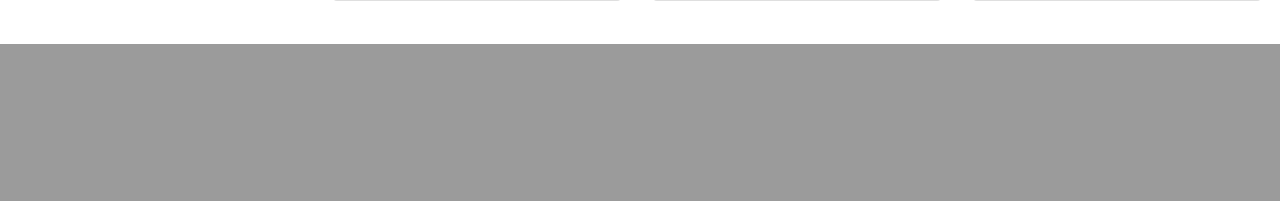
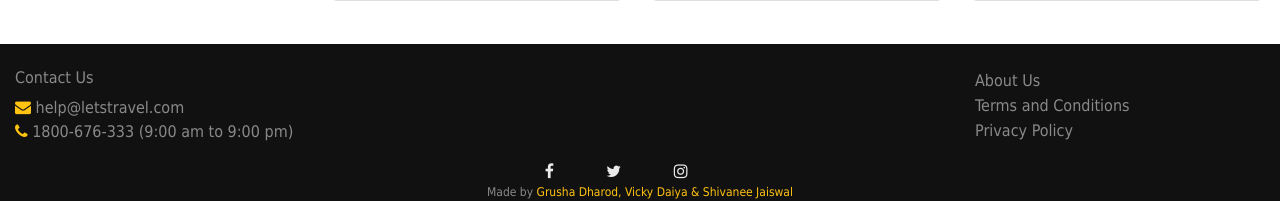
Before and after one commit to shivaneej/Letstravel, a PHP site: page /home.html in a window 1280 px wide. Shown: the part 1448-1649 px from the top of the page. Before the commit the page ends 1492 px from the top, so only its background shows below. Run offline with PHP 8.4, Linux system fonts and the light colour scheme.

Commit message:
#8 Added Footer

```diff
--- a/home.html
+++ b/home.html
@@ -8,6 +8,7 @@
 	<meta name="viewport" content="width=device-width,initial-scale=1">
 	<!--Bootstrap CSS-->
 	<link rel="stylesheet" href="https://stackpath.bootstrapcdn.com/bootstrap/4.1.3/css/bootstrap.min.css" integrity="sha384-MCw98/SFnGE8fJT3GXwEOngsV7Zt27NXFoaoApmYm81iuXoPkFOJwJ8ERdknLPMO" crossorigin="anonymous">
+	<link rel="stylesheet" href="https://maxcdn.bootstrapcdn.com/font-awesome/4.7.0/css/font-awesome.min.css">
 
 	<link rel="stylesheet" type="text/css" href="override.css">
 </head>
@@ -101,7 +102,6 @@
 			<div class="surveyText"> Can't decide where to go on your holiday? Take a quick survey and get instant recommendation of places in India to visit!</div>
 			<div class="surveyBtn"><button class="yellowBtn">Take Survey</button></div>
 		</div>
-</div>
 	</div> <!--home ends-->
 
 	<!--upcoming section-->
@@ -111,7 +111,8 @@
 			<div class="viewAllBtn"><button class="secondaryBtn" type="button" data-toggle="collapse" data-target="#AllTrips" aria-expanded="false" aria-controls="AllTrips">View All</button></div>
 		</div>
 		<div id ="cards" class="row mx-auto">
-			<a href="#" data-toggle="modal" data-target="#tripDetails" class="toggle"><div class="col-sm-3">
+			<a href="#" data-toggle="modal" data-target="#tripDetails" class="toggle">
+				<div class="col-sm-3">
 					<div class="card" style="width: 18rem;">
   						<img class="card-img-top" src="images/couple.jpg" alt="Card image cap">
   						<div class="card-body">
@@ -119,7 +120,8 @@
     						<p class="card-text">Starting from ₹8000</p>
   						</div>
 					</div>
-			</div></a>
+				</div>
+			</a>
 				<div class="col-sm-3">
 					<div class="card" style="width: 18rem;">
 	  					<img class="card-img-top" src="images/bg.jpg"Card image cap">
@@ -220,13 +222,39 @@
     		</div>
   		</div>
 	</div>
-
-
-
-
     <!--modal ends-->
 
+    <!--footer-->
+    	<footer class="page-footer font-small pt-4">
+    	<div class="container-fluid text-center text-md-left">
+      		<div class="row">
+        		<div class="col-md-6 mt-md-0 mt-3">
+          			<h6 class="footerText">Contact Us</h6>
+          			<p class="footerText"><i class="fa fa-envelope icon" aria-hidden="true"></i> help@letstravel.com</p>
+          			<p class="footerText"><i class="fa fa-phone icon" aria-hidden="true"></i> 1800-676-333 (9:00 am to 9:00 pm)</p>
+        		</div>
+        		<hr class="clearfix w-100 d-md-none pb-3">
+        		<div class="col-md-3 mb-md-0 mb-3">
+          		</div>
+         	 	<div class="col-md-3 mb-md-0 mb-3">
+            		<ul class="list-unstyled">
+             			<li><a href="#!" class=" footerText">About Us</a></li>
+              			<li><a href="#!" class=" footerText">Terms and Conditions</a></li>
+              			<li><a href="#!" class=" footerText">Privacy Policy</a></li>
+            		</ul>
+          		</div>
+      		</div>
+    	</div>
 
+    	<div class="text-center py-3">
+    		<a class="social-icon" href="https://www.facebook.com/"><i class="fa fa-facebook mr-md-5 mr-3 social-icon"> </i></a>
+          	<a class="social-icon" href="https://www.twitter.com/"><i class="fa fa-twitter mr-md-5 mr-3 social-icon"> </i></a>
+       		<a class="social-icon" href="https://www.instagram.com/"><i class="fa fa-instagram mr-md-5 mr-3 social-icon"> </i></a>
+    	</div>
+    	<div class="footer-copyright text-center py-3 madeby">
+    		Made by<font style="color: #ffc312;"> Grusha Dharod, Vicky Daiya & Shivanee Jaiswal</font>
+    	</div>
+  	</footer>
 <!--Bootstrap JS-->
 <script src="https://code.jquery.com/jquery-3.3.1.slim.min.js" integrity="sha384-q8i/X+965DzO0rT7abK41JStQIAqVgRVzpbzo5smXKp4YfRvH+8abtTE1Pi6jizo" crossorigin="anonymous"></script>
 <script src="https://cdnjs.cloudflare.com/ajax/libs/popper.js/1.14.3/umd/popper.min.js" integrity="sha384-ZMP7rVo3mIykV+2+9J3UJ46jBk0WLaUAdn689aCwoqbBJiSnjAK/l8WvCWPIPm49" crossorigin="anonymous"></script>
--- a/override.css
+++ b/override.css
@@ -59,3 +59,26 @@ a.toggle:hover{
 a.toggle:after{
     text-decoration: none;
 }
+
+.page-footer{
+    background-color: #111111;
+    padding: 0%;
+    margin: 0%;
+}
+p.footerText {
+    margin-top: 0;
+    margin-bottom: 0rem;
+    padding: 0px;
+}
+a.footerText{
+    margin-top: 0;
+    margin-bottom: 0rem;
+    padding: 0px;
+    font-family: Tahoma;
+    color: #898989;
+    text-decoration: none;
+}
+.pb-3, .py-3 {
+    padding-bottom: 0rem!important;
+    padding-top: 0rem!important;
+}
--- a/style.css
+++ b/style.css
@@ -191,3 +191,27 @@ border:0.5px solid lightgrey;
 	color: #555555;
 	margin: 5%;
 }
+.footerText{
+	font-family: Tahoma;
+	color: #898989;
+	font-size: 16px;
+}
+.icon{
+	padding: 0px;
+	color: #ffc312;
+}
+.social-icon{
+	color: #eaeaea;
+	padding: 0px;
+}
+.social-icon:hover{
+	color: #ffc312;
+}
+.madeby{
+	color: #898989;
+	font-family: Tahoma;
+	font-size: 12px;
+}
+.madeBy font{
+	color: #ffc312;
+}
```
Lines whose indentation alone changed are shown as unchanged.
